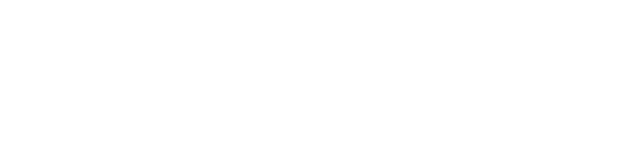
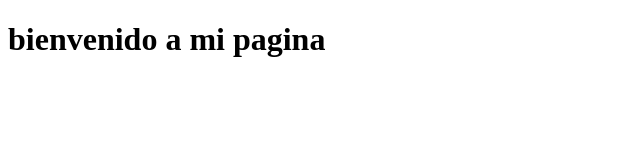
Before and after one commit to juanda289/proyecto-git, a plain HTML site: page index.html in a window 1280 px wide. Shown: the whole page, without its empty margins (0-640 px from the left). Drawn offline with Linux system fonts and the light colour scheme.

Commit message:
feat: agregar titulo <h1> en el index

```diff
--- a/index.html
+++ b/index.html
@@ -6,6 +6,8 @@
     <title>Document</title>
 </head>
 <body>
+    <h1>bienvenido a mi pagina</h1>
+
 
 </body>
 </html>
```
